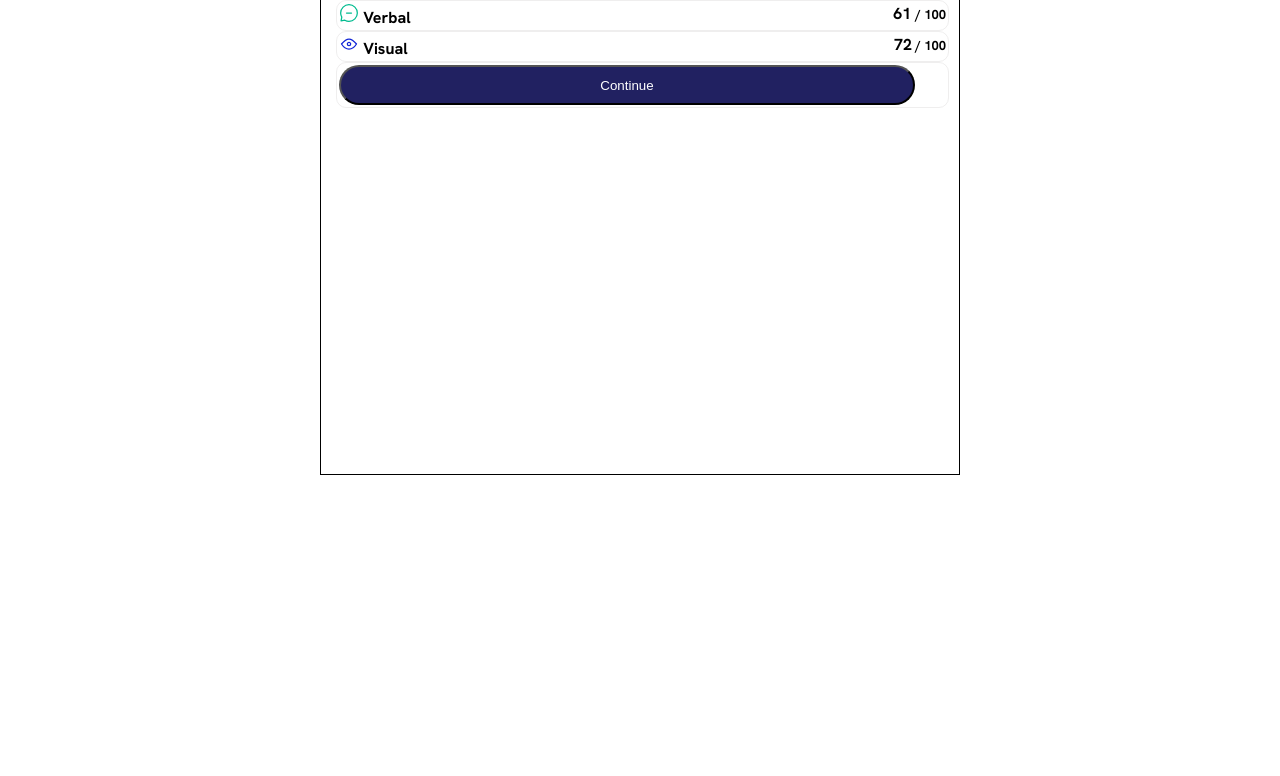
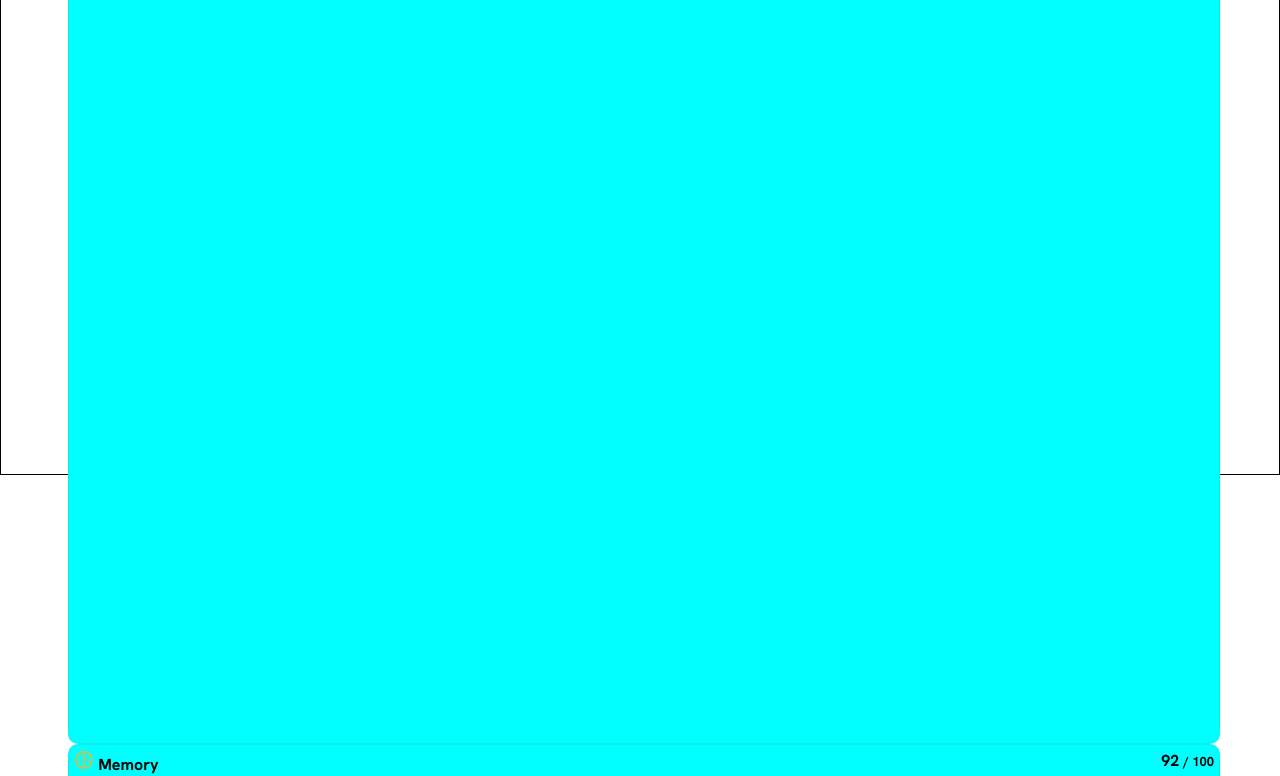
Before and after one commit to Urassamx7/MediaQ, a plain HTML site: page results-summary-component-main/index.html in a window 1280 px wide. Shown: the part 325-1101 px from the top of the page. Before the commit the page ends 800 px from the top, so only its background shows below. Drawn offline with Linux system fonts and the light colour scheme.

Commit message:
comoo???

```diff
--- a/results-summary-component-main/style.css
+++ b/results-summary-component-main/style.css
@@ -40,7 +40,7 @@ main.container{
     left: 50%;
     top: 50%;
     transform: translate(-50%,-50%);
-    width: 50vw;
+    width: 100vw;
     height: 100vh;
     border: 1px solid black;
     }
@@ -89,19 +89,29 @@ h1{
 }
 /*Summary Division*/
 div#sum{
-    padding: 10px;
-    padding-left: 15px;
+    padding: 1rem;
+    padding-left: 1.5rem;
     display: flex;
     flex-direction: column;
-   justify-content: space-between;
+    justify-content: space-between;
+    align-items: center;
+
+
 }
+
 div#sum > div{
     display: flex;
     justify-content: space-between;
     border: 0.5px solid rgba(122, 115, 115, 0.123);
-    padding: 2px;
+    padding-top:  5px;
+    padding-left:  5px;
+    padding-right:  5px;
     border-radius: 10px;
+    background-color: aqua;
+    width: 90vw;
+    height: 100vh;
 }
+
 span#note{
     font-size: medium;
 }
```
